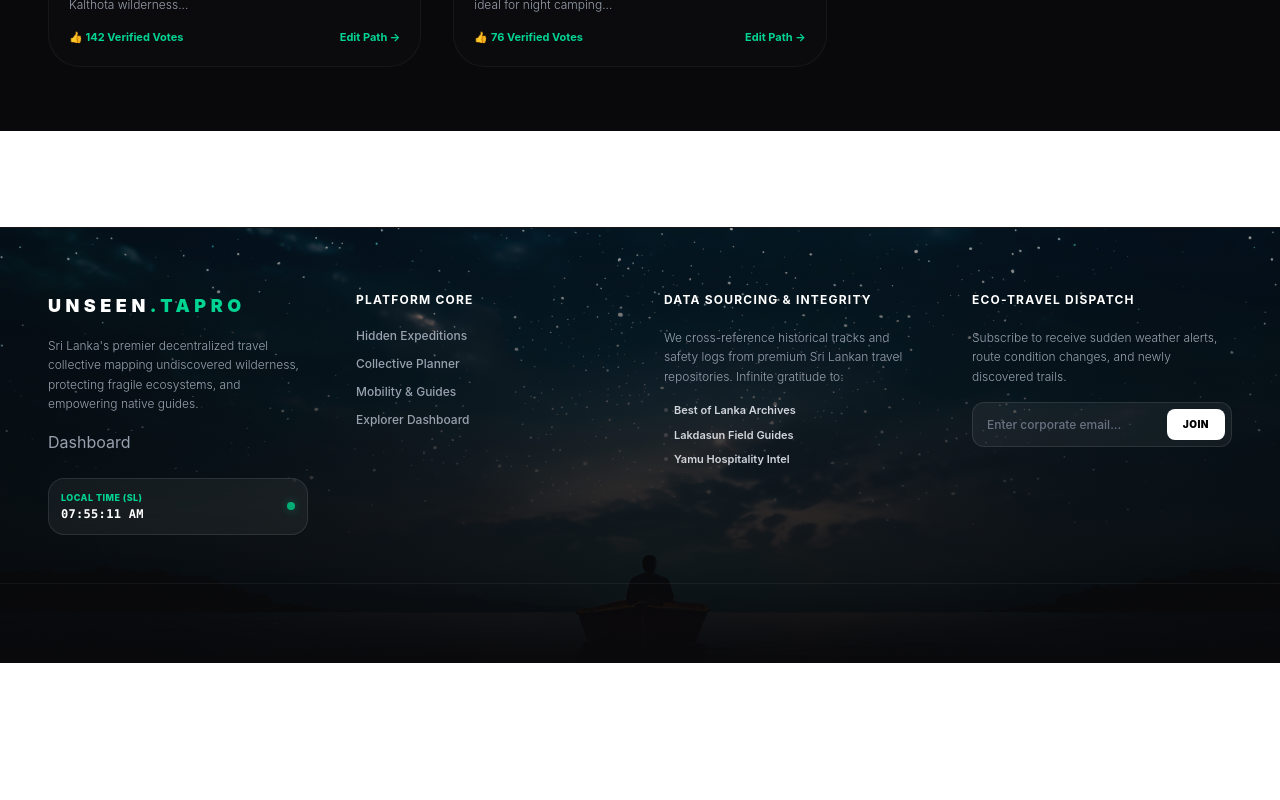
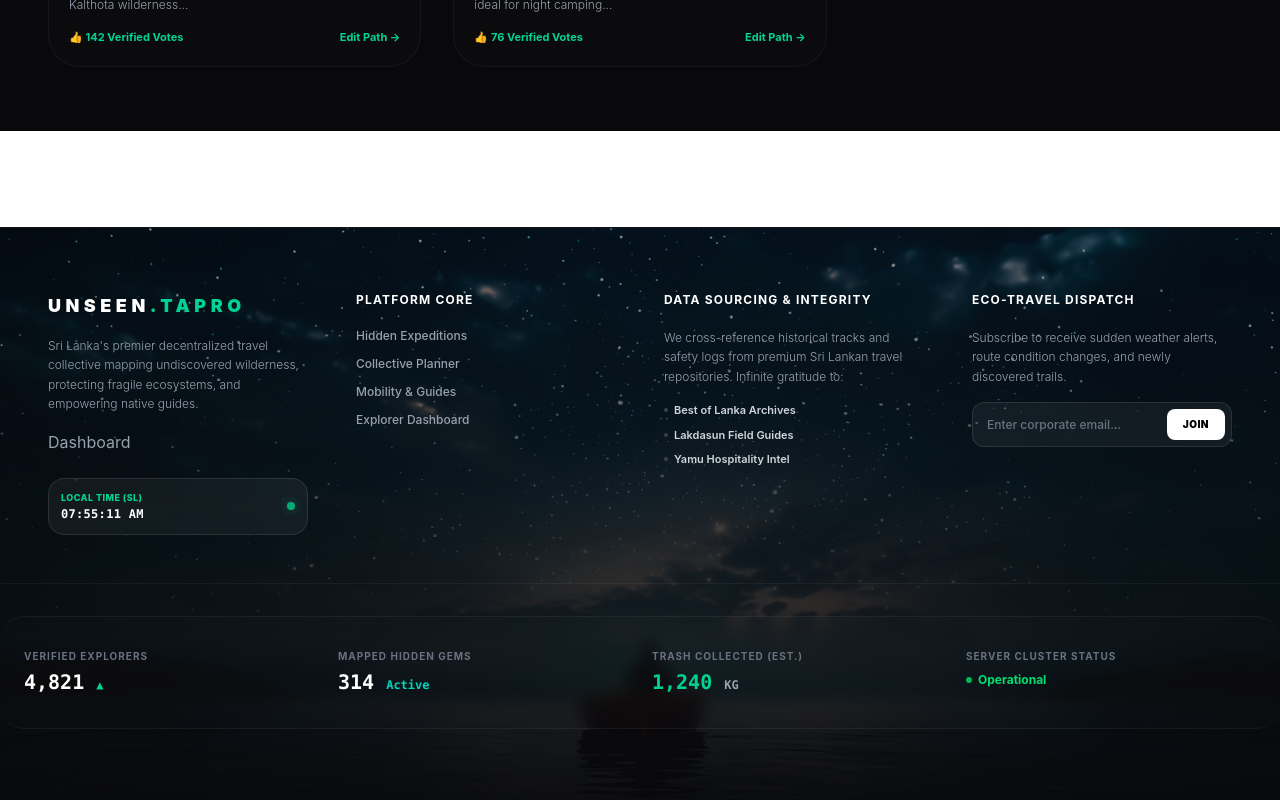
Before and after one commit to lakshan-beast/Unseen-Tapro, a React (Vite) app: page /dashboard in a window 1280 px wide. Shown: the part 1072-1872 px from the top of the page. Before the commit the page ends 1735 px from the top, so only its background shows below. Built offline with nearby package versions, Linux system fonts and the light colour scheme; no server answers.

Commit message:
Add eco-system stats section to Footer component

```diff
--- a/src/components/Footer.tsx
+++ b/src/components/Footer.tsx
@@ -176,6 +176,43 @@ export default function Footer() {
         </div>
       </div>
 
+      {/* 📊 2026 ULTRA-PREMIUM LIVE ECO-SYSTEM STATS (Footer එක ඇතුළට අලුතින්) */}
+      <div className="grid grid-cols-2 md:grid-cols-4 gap-6 py-8 my-8 border-t border-b border-white/5 text-center md:text-left bg-white/[0.01] p-6 rounded-3xl backdrop-blur-sm max-w-full">
+        <div>
+          <p className="text-[10px] text-gray-500 uppercase tracking-widest font-bold">
+            Verified Explorers
+          </p>
+          <p className="text-xl font-black text-white font-mono mt-1">
+            4,821 <span className="text-xs text-emerald-400">▲</span>
+          </p>
+        </div>
+        <div>
+          <p className="text-[10px] text-gray-500 uppercase tracking-widest font-bold">
+            Mapped Hidden Gems
+          </p>
+          <p className="text-xl font-black text-white font-mono mt-1">
+            314 <span className="text-xs text-teal-400">Active</span>
+          </p>
+        </div>
+        <div>
+          <p className="text-[10px] text-gray-500 uppercase tracking-widest font-bold">
+            Trash Collected (Est.)
+          </p>
+          <p className="text-xl font-black text-emerald-400 font-mono mt-1">
+            1,240 <span className="text-xs text-gray-400">KG</span>
+          </p>
+        </div>
+        <div>
+          <p className="text-[10px] text-gray-500 uppercase tracking-widest font-bold">
+            Server Cluster Status
+          </p>
+          <p className="text-xs font-bold text-green-400 flex items-center justify-center md:justify-start gap-1.5 mt-2">
+            <span className="w-1.5 h-1.5 rounded-full bg-green-500 animate-pulse"></span>{" "}
+            Operational
+          </p>
+        </div>
+      </div>
+
       {/* Bottom Legal Bar */}
       <div className="max-w-7xl mx-auto px-6 md:px-12 pt-8 flex flex-col md:flex-row justify-between items-center gap-4 text-[10px] tracking-wide uppercase font-bold text-gray-500">
         <p>
```
